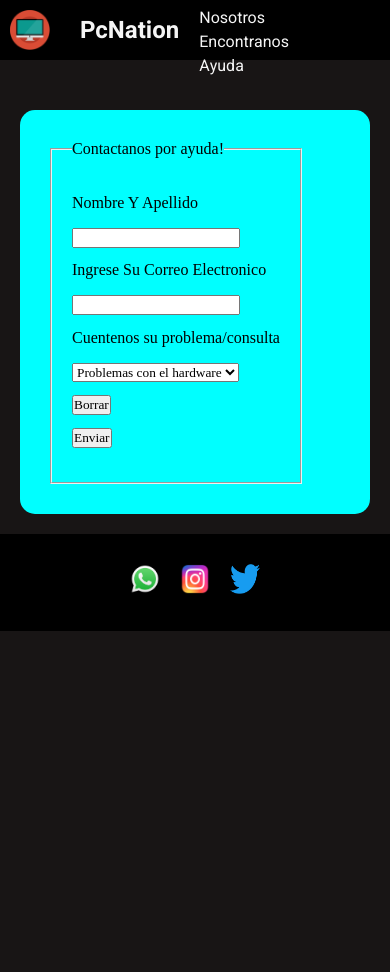
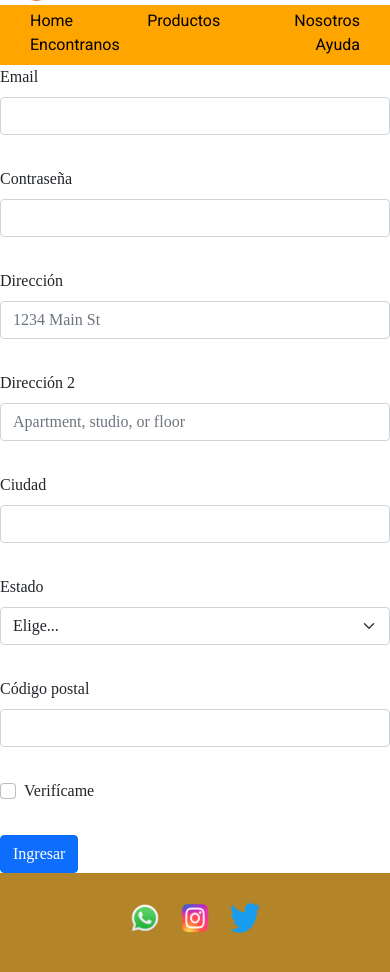
Before and after one commit to xhrcs/preentrega2Tolaba.github.io, a plain HTML site: page paginas/ayuda.html in a window 390 px wide. Before the commit the page ends 844 px from the top, so only its background shows below. Drawn offline with nearby package versions, Linux system fonts and the light colour scheme; a web font is replaced by a local one.

Commit message:
boostrap

```diff
--- a/estilos/style.css
+++ b/estilos/style.css
@@ -9,12 +9,14 @@
 }
 
 body{
-    background-color: rgb(24, 21, 21);
+    background-color:white;
 }
+
+
 
 body a{
     text-decoration: none;
-    color: whitesmoke;
+    color: black;
     font-size: 700;
     font-family: 'Heebo', sans-serif;
 }
@@ -24,13 +26,14 @@ body a{
 }
 
 header {
-    background-color: black;
+    background-color: orange;
     height: 60px;
     display: flex;
     justify-content: flex-end;
     align-items: center;
     position: sticky;
     top: 0px;
+    z-index: 4;
 }
 
 
@@ -69,21 +72,13 @@ header nav li a:hover{
     color: red;
 }
 
-main {
-    margin-left: 10px;
-    background-color: aqua;
-    display: grid;
-    grid-template-columns: 2fr 2fr;
-    margin-right: 10px;
-    border-radius: 10px;
-    gap: 10px;
-}
+
 
 main .img-home img{
-   height: 100%;
+   height: 400px;
    width: 100%;
    border-radius: 5px;
-   padding: 15px;
+   padding: 15px 30px;
 }
 
 main .img-procesador-main img{
@@ -110,18 +105,6 @@ main div p{
     padding: 10px 10px;
 }
 
-
-.ensamblado{
-    background-color: aqua;
-    margin-left: 10px;
-    margin-right: 10px;
-    display: flex;
-    margin-top: 20px;
-    padding: 10px;
-    margin-bottom: 10px;
-    border-radius: 10px;
-
-}
 
 .img-ensamblado iframe{
     justify-content: end;
@@ -160,7 +143,7 @@ div .titulo-producto{
     padding: 10px 10px;
     font-size: 30px;
     text-align: center;
-    color: white;
+    color: black;
 }
 
 main .productos-galeria{
@@ -287,7 +270,7 @@ legend, label, input, select{
 }
 
 footer div{
-   background-color: black;
+   background-color: rgb(180, 132, 41);
    display: flex;
    padding: 20px;
    justify-content:space-around
@@ -297,6 +280,7 @@ footer div ul{
     display: flex;
     padding: 5px;
     flex-direction: row;
+    list-style: none;
 }
 
 footer .logos-redes .img-twitter{
@@ -317,3 +301,30 @@ footer .logos-redes .img-whatsapp{
     height: 30px;
     margin: 5px;
 }
+
+body .carousel-item{
+    height: 500px;
+    width: 100%;
+}
+
+
+ /* media q */
+
+@media only screen and (max-width: 768px){
+
+}
+
+@media only screen and (max-width: 576px){
+    header{
+        flex-direction: column;
+        padding: 0px 10px;
+        margin-top: 5px;
+    }
+    header img{
+        padding-top: 7px;
+    }
+
+    iframe{
+        width: 100%;
+    }
+}
--- a/paginas/ayuda.html
+++ b/paginas/ayuda.html
@@ -4,6 +4,7 @@
     <meta charset="UTF-8">
     <meta http-equiv="X-UA-Compatible" content="IE=edge">
     <meta name="viewport" content="width=device-width, initial-scale=1.0">
+    <link href="https://cdn.jsdelivr.net/npm/bootstrap@5.1.3/dist/css/bootstrap.min.css" rel="stylesheet" integrity="sha384-1BmE4kWBq78iYhFldvKuhfTAU6auU8tT94WrHftjDbrCEXSU1oBoqyl2QvZ6jIW3" crossorigin="anonymous">
     <link rel="stylesheet" href="../estilos/style.css">
     <title>Ayuda</title>
 </head>
@@ -31,30 +32,50 @@
             </li>
         </nav>
     </header>
-
-    <main class="main-ayuda">
-        <form action="">
-            <fieldset>
-                <legend>Contactanos por ayuda!</legend>
-
-                <label for="nombre">Nombre Y Apellido</label>
-                <input type="text" name="nombre">
-
-                <label for="email">Ingrese Su Correo Electronico</label>
-                <input type="email" name="email">
-
-                <label for="consulta">Cuentenos su problema/consulta</label>
-                <select name="consulta" id="">
-                    <option value="hardware">Problemas con el hardware</option>
-                    <option value="software">Problemas con el software</option>
-                    <option value="otros">Otros</option>
-                </select>
-
-                <input type="reset" value="Borrar">
-                <input type="submit" value="Enviar">
-            </fieldset>
-        </form>
-    </main>
+    <form class="row g-3">
+        <div class="col-md-6">
+          <label for="inputEmail4" class="form-label">Email</label>
+          <input type="email" class="form-control" id="inputEmail4">
+        </div>
+        <div class="col-md-6">
+          <label for="inputPassword4" class="form-label">Contraseña</label>
+          <input type="password" class="form-control" id="inputPassword4">
+        </div>
+        <div class="col-12">
+          <label for="inputAddress" class="form-label">Dirección</label>
+          <input type="text" class="form-control" id="inputAddress" placeholder="1234 Main St">
+        </div>
+        <div class="col-12">
+          <label for="inputAddress2" class="form-label">Dirección 2</label>
+          <input type="text" class="form-control" id="inputAddress2" placeholder="Apartment, studio, or floor">
+        </div>
+        <div class="col-md-6">
+          <label for="inputCity" class="form-label">Ciudad</label>
+          <input type="text" class="form-control" id="inputCity">
+        </div>
+        <div class="col-md-4">
+          <label for="inputState" class="form-label">Estado</label>
+          <select id="inputState" class="form-select">
+            <option selected>Elige...</option>
+            <option>...</option>
+          </select>
+        </div>
+        <div class="col-md-2">
+          <label for="inputZip" class="form-label">Código postal</label>
+          <input type="text" class="form-control" id="inputZip">
+        </div>
+        <div class="col-12">
+          <div class="form-check">
+            <input class="form-check-input" type="checkbox" id="gridCheck">
+            <label class="form-check-label" for="gridCheck">
+              Verifícame
+            </label>
+          </div>
+        </div>
+        <div class="col-12">
+          <button type="submit" class="btn btn-primary">Ingresar</button>
+        </div>
+      </form>
 
     <footer>
         <div class="logos-redes">
@@ -66,5 +87,6 @@
         </div>
     </footer>
 
+    <script src="https://cdn.jsdelivr.net/npm/bootstrap@5.1.3/dist/js/bootstrap.bundle.min.js" integrity="sha384-ka7Sk0Gln4gmtz2MlQnikT1wXgYsOg+OMhuP+IlRH9sENBO0LRn5q+8nbTov4+1p" crossorigin="anonymous"></script>
 </body>
 </html>
```
Also changed, not shown: index.html (+49 -19 lines).
